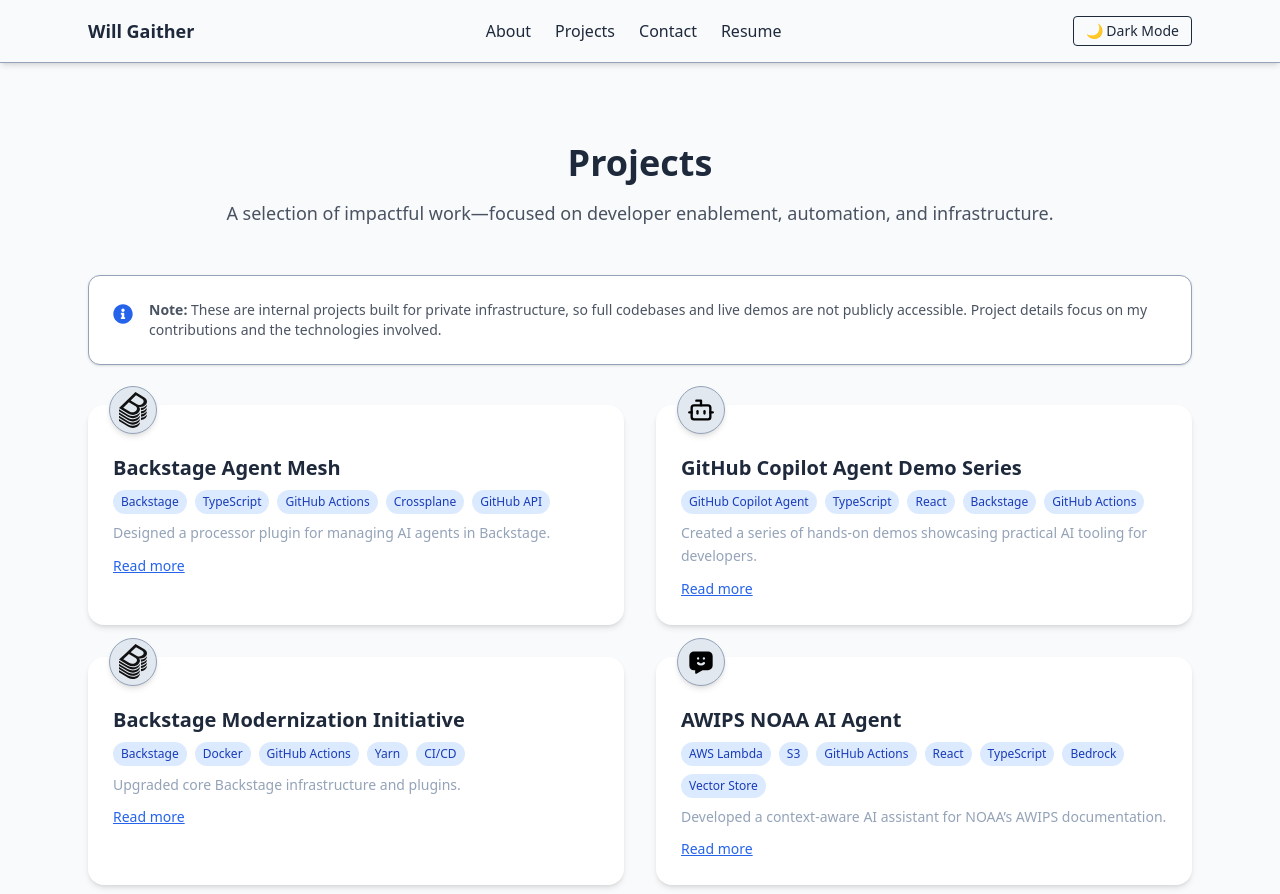
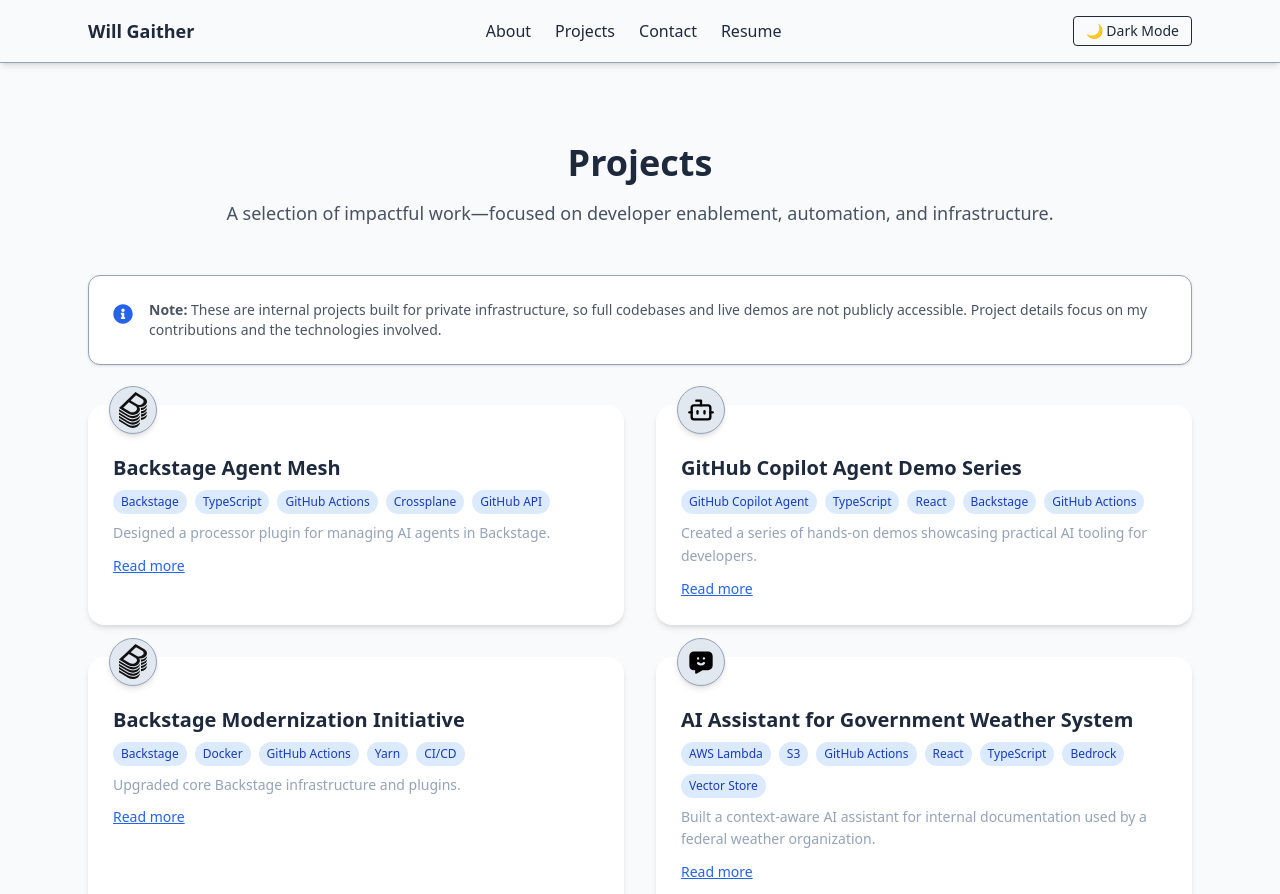
Before and after one commit to GaitherWilliam/developer-portfolio, a Next.js app: page /projects in a window 1280 px wide. Shown: the top 894 px of the page. Built offline with nearby package versions, Linux system fonts and the light colour scheme.

Commit message:
adjusting content

```diff
--- a/src/components/FeaturedProjects.tsx
+++ b/src/components/FeaturedProjects.tsx
@@ -12,9 +12,9 @@
         techStack: ['Backstage', 'TypeScript', 'GitHub Actions'],
     },
     {
-        title: 'AWIPS NOAA AI Agent',
+        title: 'AI Assistant for Government Weather Platform',
         description:
-            'Built a context-aware AI assistant for NOAA’s AWIPS documentation. Contributed across infrastructure, backend, frontend, and AI tooling in collaboration with internal stakeholders.',
+            'Built a context-aware AI assistant to support internal documentation for a federal weather platform. Contributed across infrastructure, backend, frontend, and AI tooling in close collaboration with internal stakeholders.',
         icon: '/icons/message-chatbot.svg',
         techStack: ['AWS Lambda', 'LangChain', 'S3', 'React'],
     },
--- a/src/components/WhatIDo.tsx
+++ b/src/components/WhatIDo.tsx
@@ -1,4 +1,4 @@
-import { FaLaptopCode, FaServer, FaRobot } from 'react-icons/fa';
+import { FaLaptopCode, FaServer, FaRobot, FaCogs } from 'react-icons/fa';
 
 const skills = [
   {
@@ -19,7 +19,14 @@
     description:
       'Designing agent-based systems with RAG pipelines, prompt engineering, and fine-tuned orchestration.',
   },
+  {
+    title: 'Backstage Developer Portals',
+    icon: <FaCogs className="text-4xl text-[var(--primary)]" />,
+    description:
+      'Building custom Backstage plugins and developer portals to centralize tools, documentation, and workflows.',
+  },
 ];
+
 
 const WhatIDo = () => (
     <section
--- a/src/pages/projects.tsx
+++ b/src/pages/projects.tsx
@@ -21,7 +21,7 @@
     techStack: ['GitHub Copilot Agent', 'TypeScript', 'React', 'Backstage', 'GitHub Actions']
     ,
   },
-    {
+  {
     title: 'Backstage Modernization Initiative',
     description: 'Upgraded core Backstage infrastructure and plugins.',
     longDescription:
@@ -30,13 +30,13 @@
     techStack: ['Backstage', 'Docker', 'GitHub Actions', 'Yarn', 'CI/CD'],
   },
   {
-    title: 'AWIPS NOAA AI Agent',
-    description: 'Developed a context-aware AI assistant for NOAA’s AWIPS documentation.',
+    title: 'AI Assistant for Government Weather System',
+    description: 'Built a context-aware AI assistant for internal documentation used by a federal weather organization.',
     longDescription:
-      `Led the development of a specialized AI assistant for NOAA's AWIPS docuemntation, contributing across infrastructure, backend, frontend, and AI tooling. Collaborated directly with stakeholders to refine functionality, align with operational workflows, and ensure secure, production-ready deployment of a context-aware assistant.`,
+      `Led the development of a specialized AI assistant designed to support internal documentation for a government weather system. Contributed across infrastructure, backend, frontend, and AI tooling. Partnered with stakeholders to refine functionality, align with operational workflows, and deliver a secure, production-ready assistant capable of context-aware interactions.`,
     icon: '/icons/message-chatbot.svg',
-    techStack: ['AWS Lambda', 'S3', 'GitHub Actions', 'React', 'TypeScript', 'Bedrock', 'Vector Store']
-    ,
+    techStack: ['AWS Lambda', 'S3', 'GitHub Actions', 'React', 'TypeScript', 'Bedrock', 'Vector Store'],
+
   },
   {
     title: 'CI/CD Improvements for Internal Tools',
```
Lines whose indentation alone changed are shown as unchanged.
